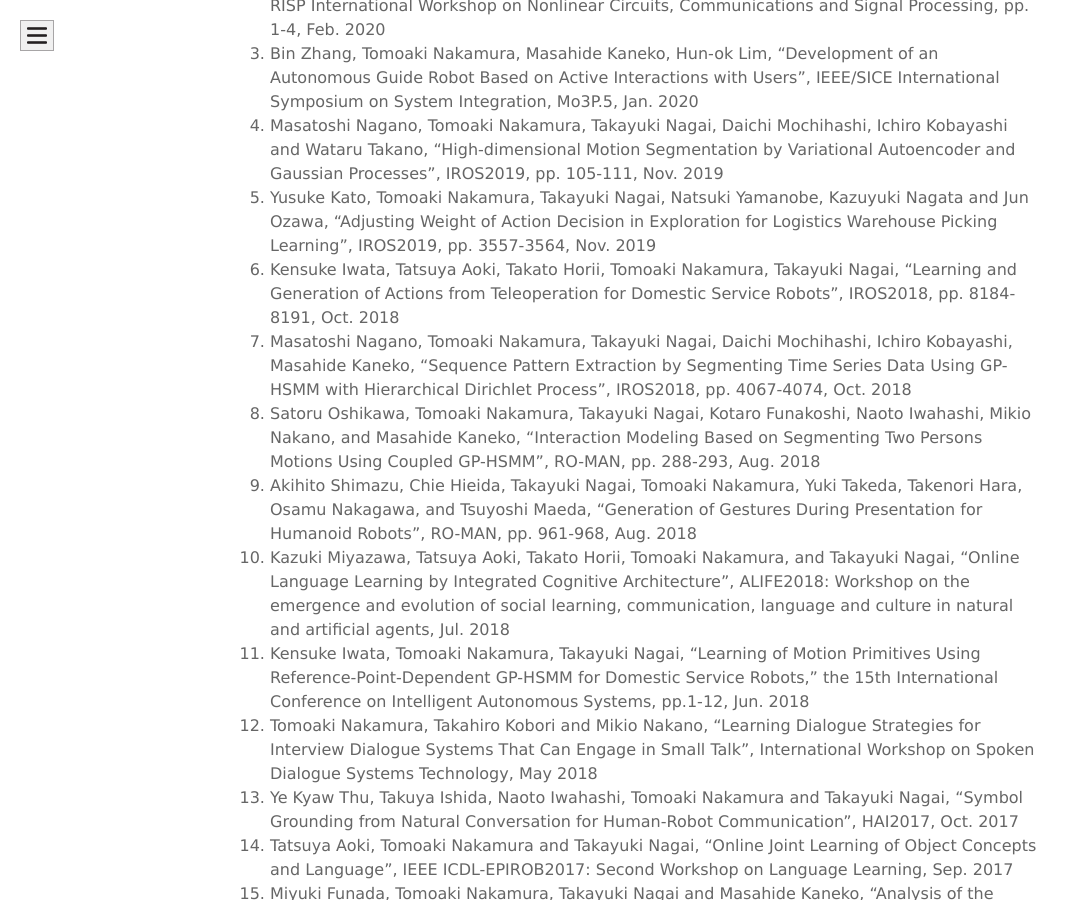
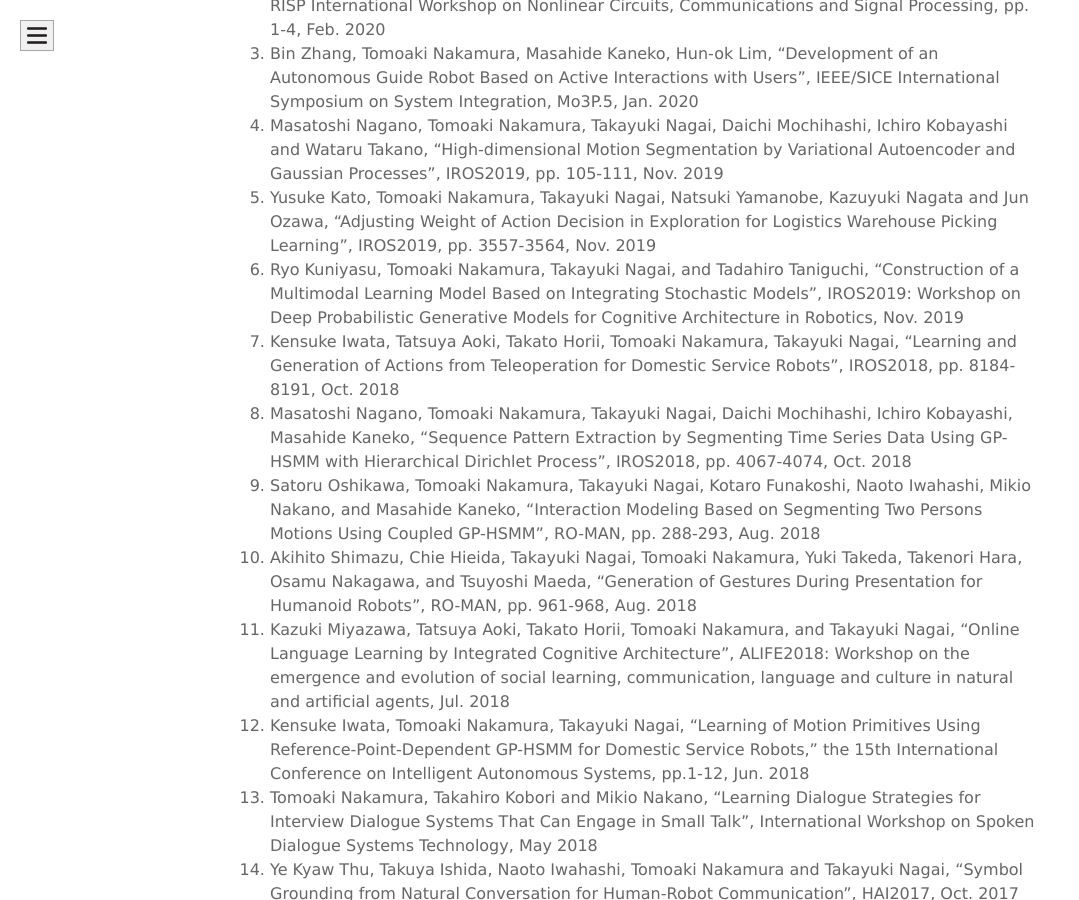
Before and after one commit to naka-lab/naka-lab.github.io, a Jekyll site: the page built from subpages/pub.md, in a window 1280 px wide and 900 px high, scrolled down 4235 px. Shown: the whole window, without its empty margins (0-1079 px from the left). Built offline with Jekyll 4.4.1, drawn with Linux system fonts in a browser that asks for light colours.

Commit message:
Update pub.md

```diff
--- a/subpages/pub.md
+++ b/subpages/pub.md
@@ -77,6 +77,7 @@ Signal Processing, pp. 13-16, Feb. 2020
 1. Bin Zhang, Tomoaki Nakamura, Masahide Kaneko, Hun-ok Lim, "Development of an Autonomous Guide Robot Based on Active Interactions with Users", IEEE/SICE International Symposium on System Integration, Mo3P.5, Jan. 2020
 1. Masatoshi Nagano, Tomoaki Nakamura, Takayuki Nagai, Daichi Mochihashi, Ichiro Kobayashi and Wataru Takano, "High-dimensional Motion Segmentation by Variational Autoencoder and Gaussian Processes", IROS2019, pp. 105-111, Nov. 2019
 1. Yusuke Kato, Tomoaki Nakamura, Takayuki Nagai, Natsuki Yamanobe, Kazuyuki Nagata and Jun Ozawa, "Adjusting Weight of Action Decision in Exploration for Logistics Warehouse Picking Learning", IROS2019, pp. 3557-3564, Nov. 2019
+1. Ryo Kuniyasu, Tomoaki Nakamura, Takayuki Nagai, and Tadahiro Taniguchi, "Construction of a Multimodal Learning Model Based on Integrating Stochastic Models", IROS2019: Workshop on Deep Probabilistic Generative Models for Cognitive Architecture in Robotics, Nov. 2019
 1. Kensuke Iwata, Tatsuya Aoki, Takato Horii, Tomoaki Nakamura, Takayuki Nagai, "Learning and Generation of Actions from Teleoperation for Domestic Service Robots", IROS2018, pp. 8184-8191, Oct. 2018
 1. Masatoshi Nagano, Tomoaki Nakamura, Takayuki Nagai, Daichi Mochihashi, Ichiro Kobayashi, Masahide Kaneko, "Sequence Pattern Extraction by Segmenting Time Series Data Using GP-HSMM with Hierarchical Dirichlet Process", IROS2018, pp. 4067-4074, Oct. 2018
 1. Satoru Oshikawa, Tomoaki Nakamura, Takayuki Nagai, Kotaro Funakoshi, Naoto Iwahashi, Mikio Nakano, and Masahide Kaneko, "Interaction Modeling Based on Segmenting Two Persons Motions Using Coupled GP-HSMM", RO-MAN, pp. 288-293, Aug. 2018
```
